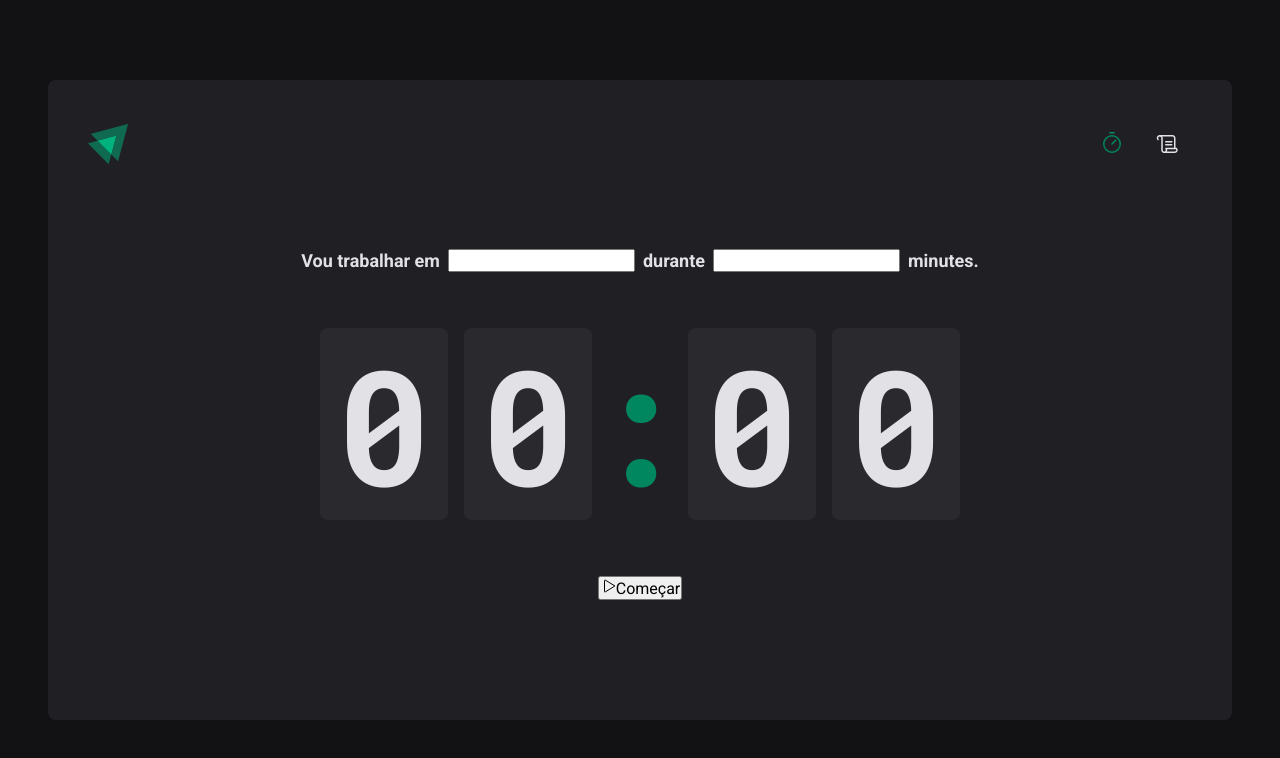
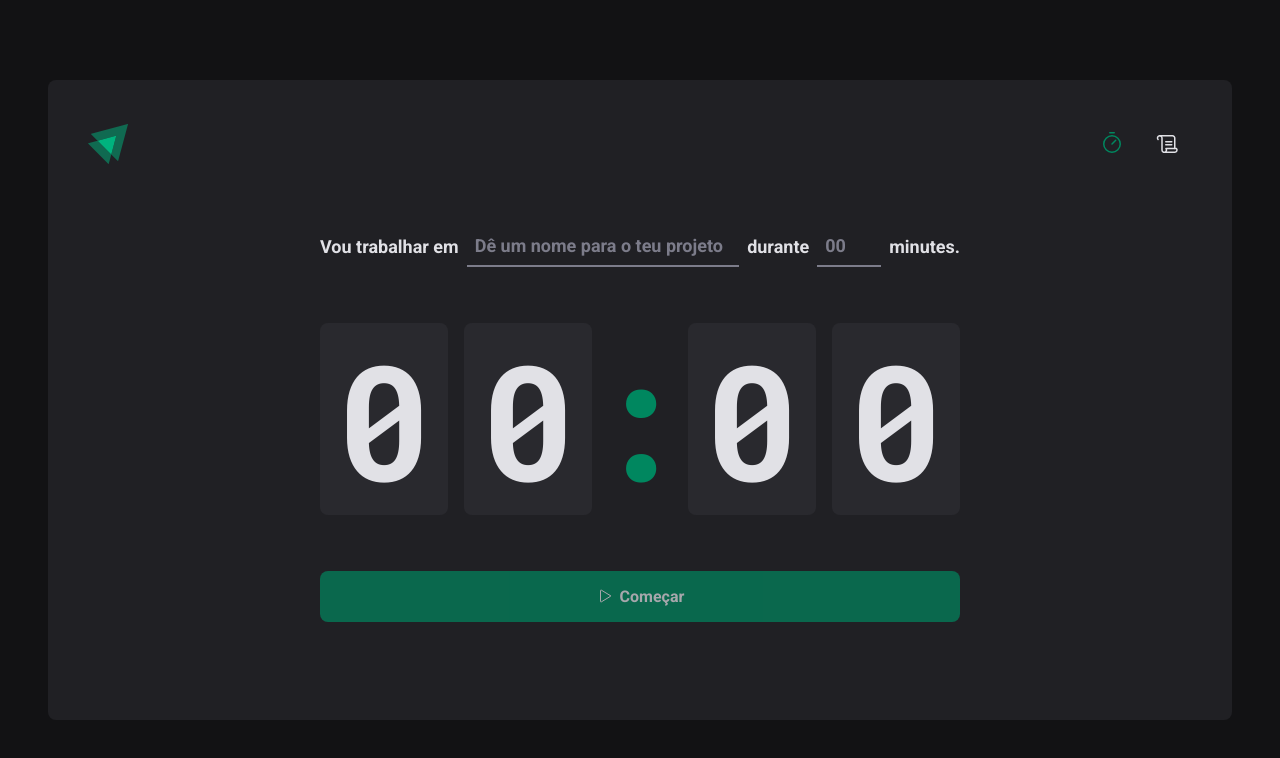
Before and after one commit to FabioJunik/FJ-Timer, a React (Vite) app: page / in a window 1280 px wide. Shown: the top 758 px of the page. Built offline with nearby package versions, Linux system fonts and the light colour scheme.

Commit message:
feat: finish home

```diff
--- a/src/pages/Home/index.tsx
+++ b/src/pages/Home/index.tsx
@@ -1,5 +1,5 @@
 import { Play } from "phosphor-react";
-import { HomeContainer, CountdownContainer, FormContainer, Separator } from "./styles";
+import { HomeContainer, CountdownContainer, FormContainer, Separator, StartCountdownButton, TaskInput, MinutesAmountInput } from "./styles";
 
 
 export function Home() {
@@ -8,10 +8,18 @@
             <form>
                 <FormContainer>
                     <label htmlFor="task">Vou trabalhar em</label>
-                    <input type="text" id="task" />
+                    <TaskInput
+                        type="text"
+                        id="task"
+                        placeholder="Dê um nome para o teu projeto"
+                    />
 
                     <label htmlFor="minutesAmount">durante</label>
-                    <input type="number" id="minutesAmount" />
+                    <MinutesAmountInput
+                        type="number"
+                        id="minutesAmount"
+                        placeholder="00"
+                    />
 
                     <span>minutes.</span>
                 </FormContainer>
@@ -23,10 +31,10 @@
                     <span>0</span>
                 </CountdownContainer>
 
-                <button type="submit">
+                <StartCountdownButton disabled type="submit">
                     <Play />
                     Começar
-                </button>
+                </StartCountdownButton>
             </form>
         </HomeContainer>
     )
--- a/src/pages/Home/styles.ts
+++ b/src/pages/Home/styles.ts
@@ -15,6 +15,34 @@
         align-items: center;
         gap: 3.5rem;
     }
+`;
+
+const BaseInput = styled.input`
+    background: transparent;
+    height: 2.5rem;
+    border: 0;
+    border-bottom: 2px solid ${props => props.theme["gray-500"]};
+    font-weight: bold;
+    font-size: 1.125rem;
+    padding: 0 0.5rem;
+    color: ${props => props.theme["gray-100"]};
+
+    &:focus {
+        box-shadow: none;
+        border-color: ${props => props.theme["green-500"]};
+    }
+
+    &::placeholder {
+        color: ${props => props.theme["gray-500"]};
+    }
+`;
+
+export const TaskInput = styled(BaseInput)`
+    flex: 1;
+`;
+
+export const MinutesAmountInput = styled(BaseInput)`
+    width: 4rem;
 `;
 
 export const FormContainer = styled.div`
@@ -38,6 +66,8 @@
     color: ${props => props.theme["gray-100"]};
 
     display: flex;
+    justify-content: space-between;
+    width: 100%;
     gap: 1rem;
 
     span{
@@ -56,3 +86,30 @@
     display: flex;
     justify-content: center;
 `;
+
+export const StartCountdownButton = styled.button`
+    width: 100%;
+    border: 0;
+    padding: 1rem;
+    border-radius: 8px;
+
+    display: flex;
+    align-items: center;
+    justify-content: center;
+    gap: 0.5rem;
+
+    font-weight: bold;
+    background-color: ${props => props.theme["green-500"]};
+    color: ${props => props.theme["gray-100"]};
+
+    cursor: pointer;
+
+    &:not(:disabled) :hover{
+        background-color: ${props => props.theme["green-700"]};
+    }
+
+    &:disabled{
+        opacity: 0.7;
+        cursor: not-allowed;
+    }
+`;
```
